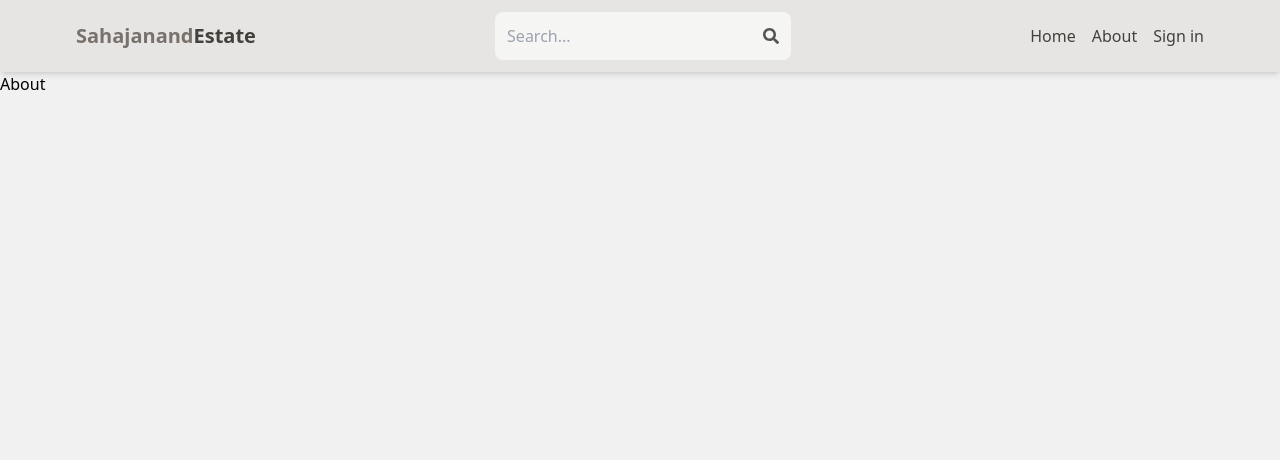
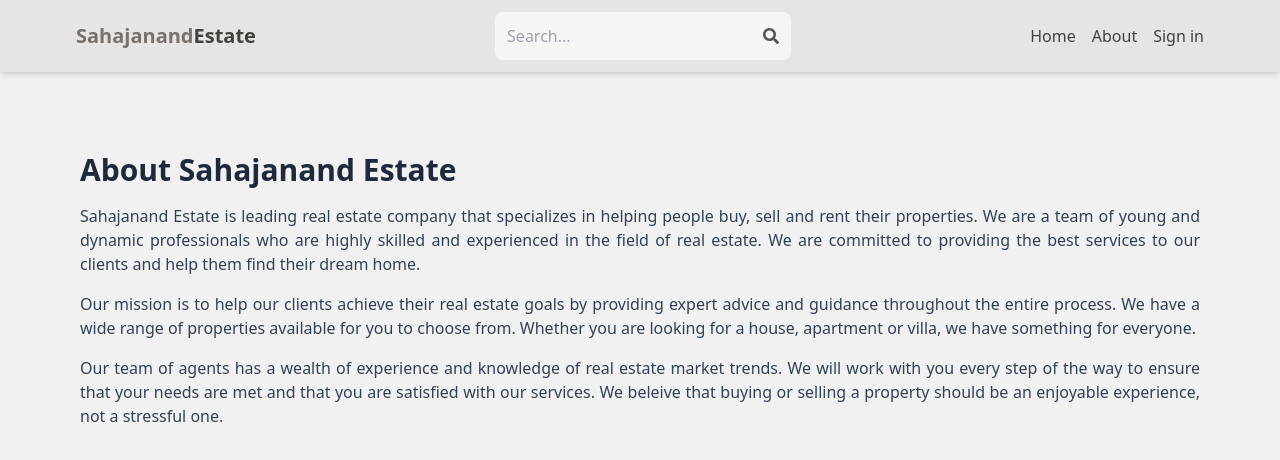
Before and after one commit to falgunmpatel/MERN-Estate, a React (Vite) app in the folder client/: page /about in a window 1280 px wide. Shown: the top 460 px of the page. Built offline with nearby package versions, Linux system fonts and the light colour scheme; no server answers.

Commit message:
complete about page

```diff
--- a/client/index.html
+++ b/client/index.html
@@ -2,9 +2,8 @@
 <html lang="en">
   <head>
     <meta charset="UTF-8" />
-    <link rel="icon" type="image/svg+xml" href="/vite.svg" />
     <meta name="viewport" content="width=device-width, initial-scale=1.0" />
-    <title>Vite + React</title>
+    <title>Sahajanand Estate</title>
   </head>
   <body>
     <div id="root"></div>
--- a/client/src/pages/About.jsx
+++ b/client/src/pages/About.jsx
@@ -1,5 +1,16 @@
 import React from "react";
 
 export default function About() {
-  return <div>About</div>;
+  return <div className="p-20 px-4 max-w-6xl mx-auto">
+    <h1 className="text-3xl font-bold mb-4 text-slate-800">About Sahajanand Estate</h1>
+    <p className="mb-4 text-slate-700 text-justify">
+      Sahajanand Estate is leading real estate company that specializes in helping people buy, sell and rent their properties. We are a team of young and dynamic professionals who are highly skilled and experienced in the field of real estate. We are committed to providing the best services to our clients and help them find their dream home.
+    </p>
+    <p className="mb-4 text-slate-700 text-justify">
+      Our mission is to help our clients achieve their real estate goals by providing expert advice and guidance throughout the entire process. We have a wide range of properties available for you to choose from. Whether you are looking for a house, apartment or villa, we have something for everyone.
+    </p>
+    <p className="mb-4 text-slate-700 text-justify">
+      Our team of agents has a wealth of experience and knowledge of real estate market trends. We will work with you every step of the way to ensure that your needs are met and that you are satisfied with our services. We beleive that buying or selling a property should be an enjoyable experience, not a stressful one.
+    </p>
+  </div>;
 }
```
